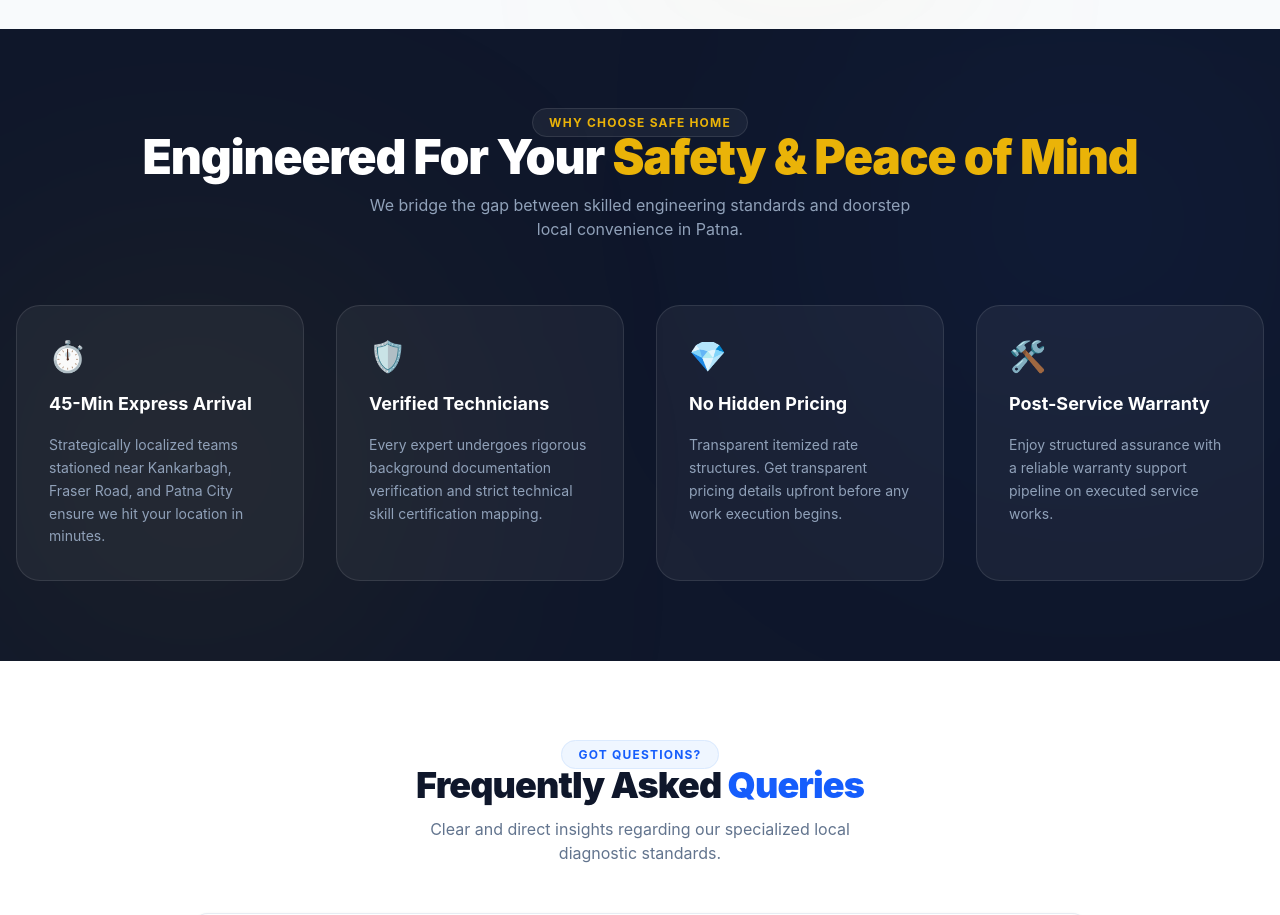
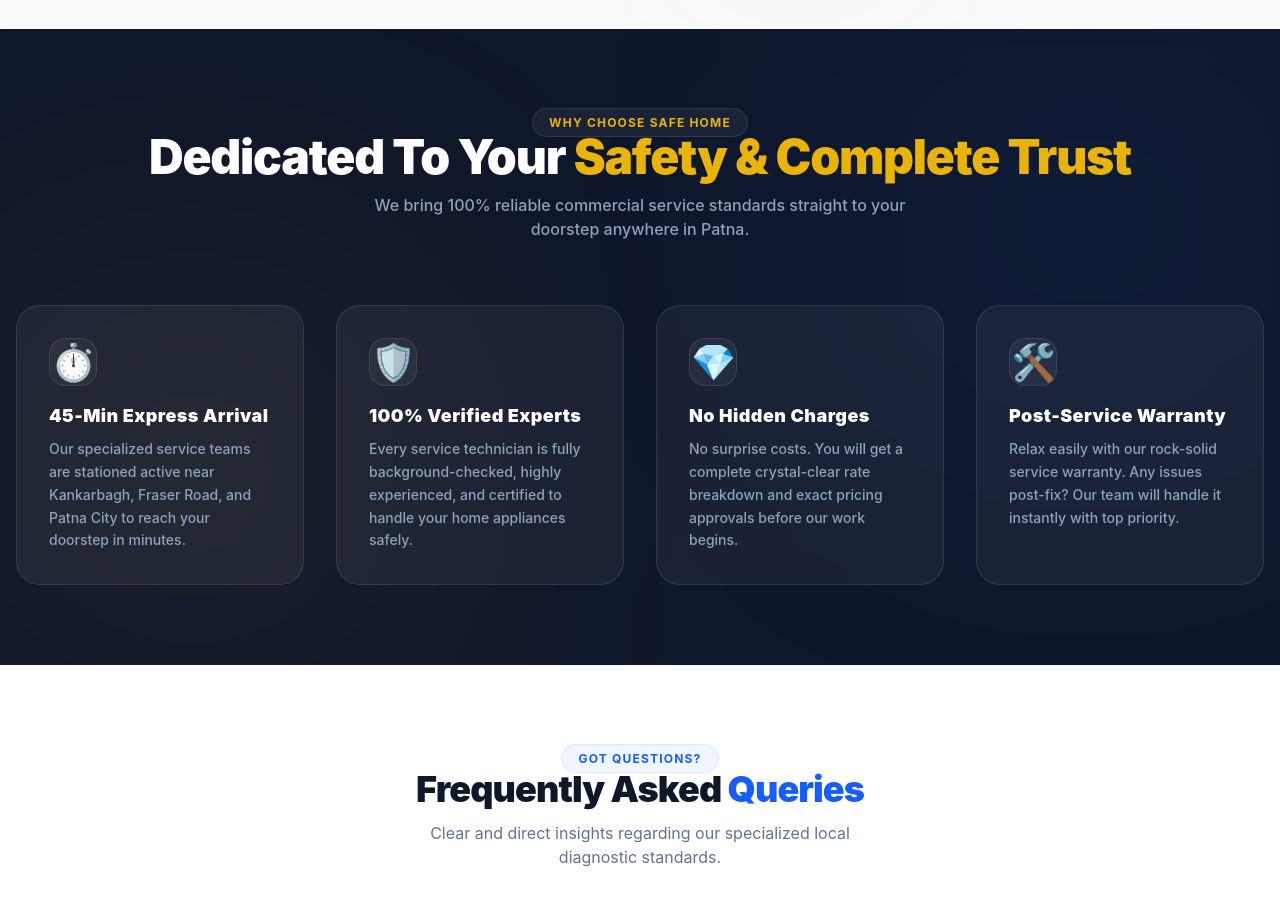
Before and after one commit to Mdimran231/Safehome-electrician-, a React (Vite) app: page / in a window 1280 px wide. Shown: the part 3440-4355 px from the top of the page. Built offline with nearby package versions, Linux system fonts and the light colour scheme.

Commit message:
style: upscale floating price tag design and fix image syntax error

```diff
--- a/src/pages/Home.jsx
+++ b/src/pages/Home.jsx
@@ -387,7 +387,7 @@ const Home = () => {
                                             </div>
 
                                             {/* Floating Top Right Price Token */}
-                                            {service.priceEstimation  && (
+                                            {service.priceEstimation && (
                                                 <div className="absolute top-4 right-4 bg-emerald-600 text-white text-[10px] font-black px-2.5 py-1.5 rounded-xl shadow-md tracking-wider uppercase">
                                                     {service.priceEstimation.split(' ')[0]}
                                                 </div>
@@ -490,54 +490,71 @@ const Home = () => {
 
             {/* 4. WHY CHOOSE US SECTION */}
             <section className="py-20 px-4 bg-slate-900 text-white relative overflow-hidden">
+                {/* Ambient Glowing Backgrounds */}
                 <div className="absolute top-0 right-0 w-96 h-96 bg-blue-600/10 rounded-full blur-[150px] pointer-events-none"></div>
                 <div className="absolute bottom-0 left-0 w-96 h-96 bg-yellow-500/10 rounded-full blur-[150px] pointer-events-none"></div>
 
                 <div className="max-w-7xl mx-auto space-y-16 relative z-10">
+                    {/* Attacted Header Block */}
                     <div className="text-center space-y-3">
                         <span className="text-xs font-bold uppercase tracking-widest text-[#EAB308] bg-white/5 border border-white/10 px-4 py-1.5 rounded-full">
                             Why Choose Safe Home
                         </span>
                         <h2 className="text-3xl sm:text-5xl font-black tracking-tight text-white">
-                            Engineered For Your <span className="text-[#EAB308]">Safety & Peace of Mind</span>
+                            Dedicated To Your <span className="text-[#EAB308]">Safety & Complete Trust</span>
                         </h2>
-                        <p className="text-slate-400 text-sm sm:text-base max-w-xl mx-auto">
-                            We bridge the gap between skilled engineering standards and doorstep local convenience in Patna.
+                        <p className="text-slate-400 text-sm sm:text-base max-w-xl mx-auto font-medium">
+                            We bring 100% reliable commercial service standards straight to your doorstep anywhere in Patna.
                         </p>
                     </div>
 
-                    <div className="grid grid-cols-1 md:grid-cols-2 lg:grid-cols-4 gap-8">
-                        <div className="bg-white/5 border border-white/10 p-8 rounded-3xl space-y-4 hover:bg-white/10 transition-all duration-300">
-                            <div className="text-3xl">⏱️</div>
-                            <h3 className="text-lg font-bold text-white">45-Min Express Arrival</h3>
-                            <p className="text-slate-400 text-sm leading-relaxed">
-                                Strategically localized teams stationed near Kankarbagh, Fraser Road, and Patna City ensure we hit your location in minutes.
-                            </p>
+                    {/* Fully Responsive Grid System Matrix */}
+                    <div className="grid grid-cols-1 sm:grid-cols-2 lg:grid-cols-4 gap-6 sm:gap-8">
+
+                        {/* Card 1: Express Arrival */}
+                        <div className="bg-white/5 border border-white/10 p-6 sm:p-8 rounded-3xl space-y-4 hover:bg-white/10 hover:border-yellow-500/40 hover:-translate-y-1 transition-all duration-300 flex flex-col justify-between">
+                            <div>
+                                <div className="text-4xl bg-white/5 w-12 h-12 rounded-2xl flex items-center justify-center mb-4 border border-white/10">⏱️</div>
+                                <h3 className="text-lg font-black text-white tracking-wide">45-Min Express Arrival</h3>
+                                <p className="text-slate-400 text-xs sm:text-sm leading-relaxed mt-2 font-medium">
+                                    Our specialized service teams are stationed active near Kankarbagh, Fraser Road, and Patna City to reach your doorstep in minutes.
+                                </p>
+                            </div>
                         </div>
 
-                        <div className="bg-white/5 border border-white/10 p-8 rounded-3xl space-y-4 hover:bg-white/10 transition-all duration-300">
-                            <div className="text-3xl">🛡️</div>
-                            <h3 className="text-lg font-bold text-white">Verified Technicians</h3>
-                            <p className="text-slate-400 text-sm leading-relaxed">
-                                Every expert undergoes rigorous background documentation verification and strict technical skill certification mapping.
-                            </p>
+                        {/* Card 2: Verified Experts */}
+                        <div className="bg-white/5 border border-white/10 p-6 sm:p-8 rounded-3xl space-y-4 hover:bg-white/10 hover:border-blue-400/40 hover:-translate-y-1 transition-all duration-300 flex flex-col justify-between">
+                            <div>
+                                <div className="text-4xl bg-white/5 w-12 h-12 rounded-2xl flex items-center justify-center mb-4 border border-white/10">🛡️</div>
+                                <h3 className="text-lg font-black text-white tracking-wide">100% Verified Experts</h3>
+                                <p className="text-slate-400 text-xs sm:text-sm leading-relaxed mt-2 font-medium">
+                                    Every service technician is fully background-checked, highly experienced, and certified to handle your home appliances safely.
+                                </p>
+                            </div>
                         </div>
 
-                        <div className="bg-white/5 border border-white/10 p-8 rounded-3xl space-y-4 hover:bg-white/10 transition-all duration-300">
-                            <div className="text-3xl">💎</div>
-                            <h3 className="text-lg font-bold text-white">No Hidden Pricing</h3>
-                            <p className="text-slate-400 text-sm leading-relaxed">
-                                Transparent itemized rate structures. Get transparent pricing details upfront before any work execution begins.
-                            </p>
+                        {/* Card 3: Transparent Pricing */}
+                        <div className="bg-white/5 border border-white/10 p-6 sm:p-8 rounded-3xl space-y-4 hover:bg-white/10 hover:border-yellow-500/40 hover:-translate-y-1 transition-all duration-300 flex flex-col justify-between">
+                            <div>
+                                <div className="text-4xl bg-white/5 w-12 h-12 rounded-2xl flex items-center justify-center mb-4 border border-white/10">💎</div>
+                                <h3 className="text-lg font-black text-white tracking-wide">No Hidden Charges</h3>
+                                <p className="text-slate-400 text-xs sm:text-sm leading-relaxed mt-2 font-medium">
+                                    No surprise costs. You will get a complete crystal-clear rate breakdown and exact pricing approvals before our work begins.
+                                </p>
+                            </div>
                         </div>
 
-                        <div className="bg-white/5 border border-white/10 p-8 rounded-3xl space-y-4 hover:bg-white/10 transition-all duration-300">
-                            <div className="text-3xl">🛠️</div>
-                            <h3 className="text-lg font-bold text-white">Post-Service Warranty</h3>
-                            <p className="text-slate-400 text-sm leading-relaxed">
-                                Enjoy structured assurance with a reliable warranty support pipeline on executed service works.
-                            </p>
+                        {/* Card 4: Service Warranty */}
+                        <div className="bg-white/5 border border-white/10 p-6 sm:p-8 rounded-3xl space-y-4 hover:bg-white/10 hover:border-blue-400/40 hover:-translate-y-1 transition-all duration-300 flex flex-col justify-between">
+                            <div>
+                                <div className="text-4xl bg-white/5 w-12 h-12 rounded-2xl flex items-center justify-center mb-4 border border-white/10">🛠️</div>
+                                <h3 className="text-lg font-black text-white tracking-wide">Post-Service Warranty</h3>
+                                <p className="text-slate-400 text-xs sm:text-sm leading-relaxed mt-2 font-medium">
+                                    Relax easily with our rock-solid service warranty. Any issues post-fix? Our team will handle it instantly with top priority.
+                                </p>
+                            </div>
                         </div>
+
                     </div>
                 </div>
             </section>
--- a/src/pages/Services.jsx
+++ b/src/pages/Services.jsx
@@ -39,7 +39,7 @@ const Services = () => {
                                     src={service.bgImage}
                                     alt={service.title}
                                     className="w-full h-full object-cover group-hover:scale-105 transition-transform duration-500 opacity-80 group-hover:opacity-100"
-                                bag/>
+                                />
                                 {/* Overlay to ensure image looks clean on light theme */}
                                 <div className="absolute inset-0 bg-gradient-to-t from-slate-900/20 to-transparent"></div>
 
@@ -48,10 +48,16 @@ const Services = () => {
                                     {service.icon}
                                 </div>
 
-                                {/* Dynamic Condition: Shows Green Price Tag ONLY for AC Services */}
+                                {/* Dynamic Condition: Shows Large Emerald Price Tag ONLY for AC Services */}
                                 {service.category === 'ac' && service.priceEstimation && (
-                                    <div className="absolute top-4 right-4 bg-emerald-500 text-white text-[11px] font-black px-3 py-1.5 rounded-xl shadow-md tracking-wide uppercase border border-emerald-400/30">
-                                        ✓ {service.priceEstimation.includes('Starts') ? 'Best Deal' : service.priceEstimation.split(' ')[0]}
+                                    <div className="absolute top-4 right-4 bg-gradient-to-r from-emerald-600 to-teal-600 text-white text-sm sm:text-base font-black px-5 py-2.5 rounded-2xl shadow-[0_8px_20px_rgba(5,150,105,0.4)] tracking-widest uppercase border border-emerald-400/40 flex items-center gap-1.5 transform hover:scale-110 transition-all duration-200 z-20">
+                                        <span className="text-base sm:text-lg text-emerald-200">✓</span>
+                                        <span>
+                                            {service.priceEstimation.includes('Starts')
+                                                ? `₹${service.priceEstimation.replace(/[^0-9]/g, '')}+`
+                                                : service.priceEstimation.split(' ')[0]
+                                            }
+                                        </span>
                                     </div>
                                 )}
                             </div>
```
